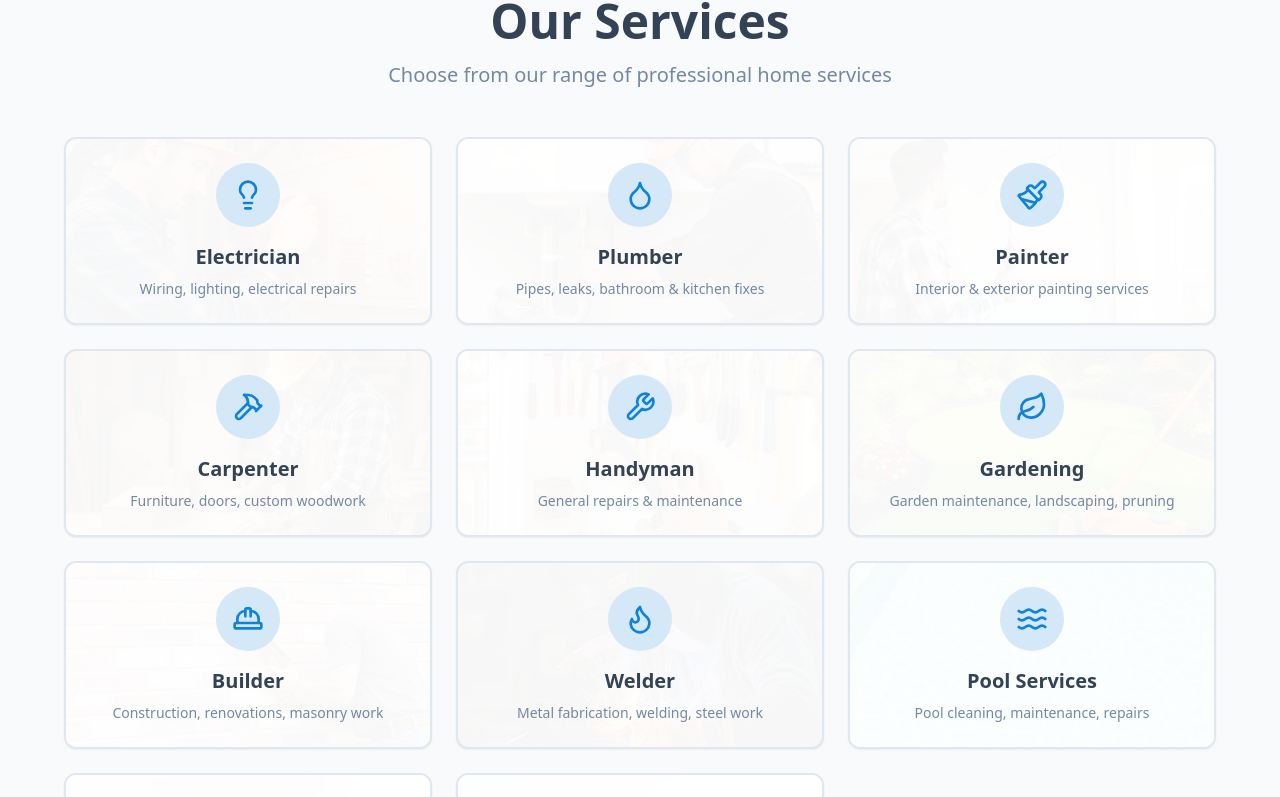
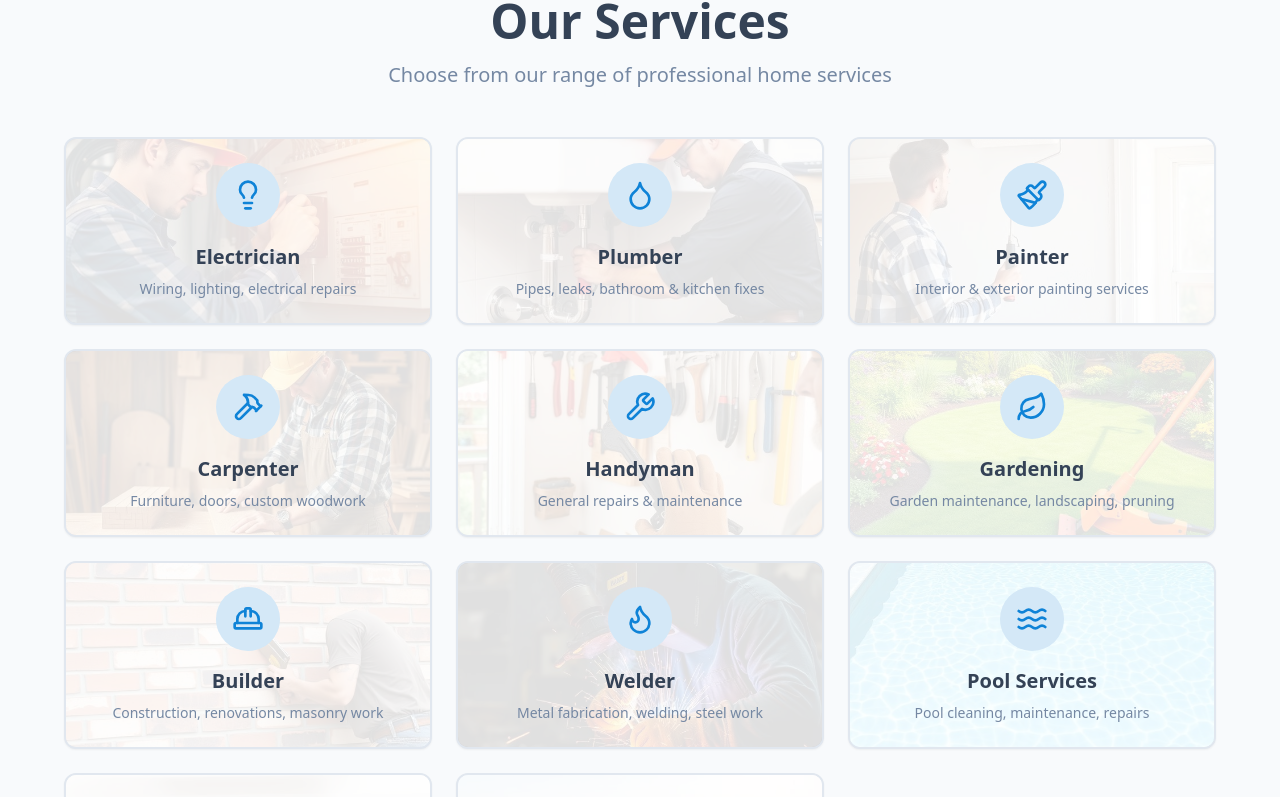
Before and after one commit to moshares/essaouira-pro-connect, a React (Vite) app: page / in a window 1280 px wide. Shown: the part 900-1697 px from the top of the page. Built offline with nearby package versions, Linux system fonts and the light colour scheme.

Commit message:
Show service images on homepage
Co-authored-by: moshares <238989739+moshares@users.noreply.github.com>

```diff
--- a/src/components/ServiceCard.tsx
+++ b/src/components/ServiceCard.tsx
@@ -20,11 +20,11 @@ const ServiceCard = ({ icon: Icon, title, description, serviceSlug, backgroundIm
     >
       {backgroundImage && (
         <div
-          className="absolute inset-0 bg-cover bg-center opacity-15 group-hover:opacity-25 transition-opacity duration-300"
+          className="absolute inset-0 bg-cover bg-center opacity-30 group-hover:opacity-40 transition-opacity duration-300"
           style={{ backgroundImage: `url(${backgroundImage})` }}
         />
       )}
-      <div className="absolute inset-0 bg-card/80" />
+      <div className="absolute inset-0 bg-card/60" />
       <div className="relative flex flex-col items-center text-center space-y-4">
         <div className="w-16 h-16 rounded-full bg-ocean-light flex items-center justify-center group-hover:scale-110 transition-transform duration-300">
           <Icon className="h-8 w-8 text-primary" />
```
